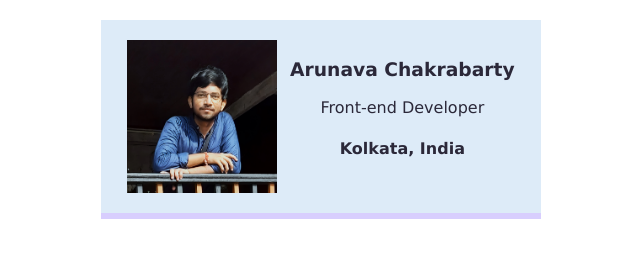
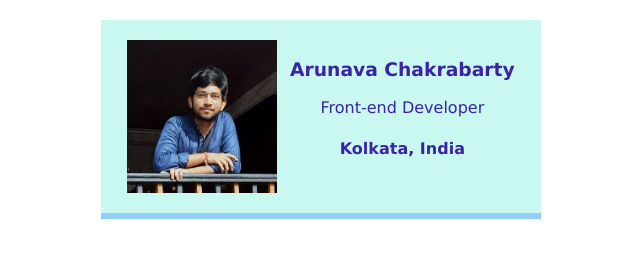
Before and after one commit to CapAru/business-card, a website built with Vite: page index.html in a window 1280 px wide. Shown: the whole page, without its empty margins (319-959 px from the left). Built offline with nearby package versions, Linux system fonts and the light colour scheme.

Commit message:
Update styles.css

```diff
--- a/styles.css
+++ b/styles.css
@@ -19,9 +19,9 @@ body {
     display: flex;
     justify-content: space-around;
     text-align: center;
-    background: #ddebf8;
-    color: #2b2839;
-    border-bottom: 6px solid #d8cefe;
+    background: #c8f8f0;
+    color: #3b24a4;
+    border-bottom: 6px solid #8fcff7;
 
     /*
     Challenge:
```
